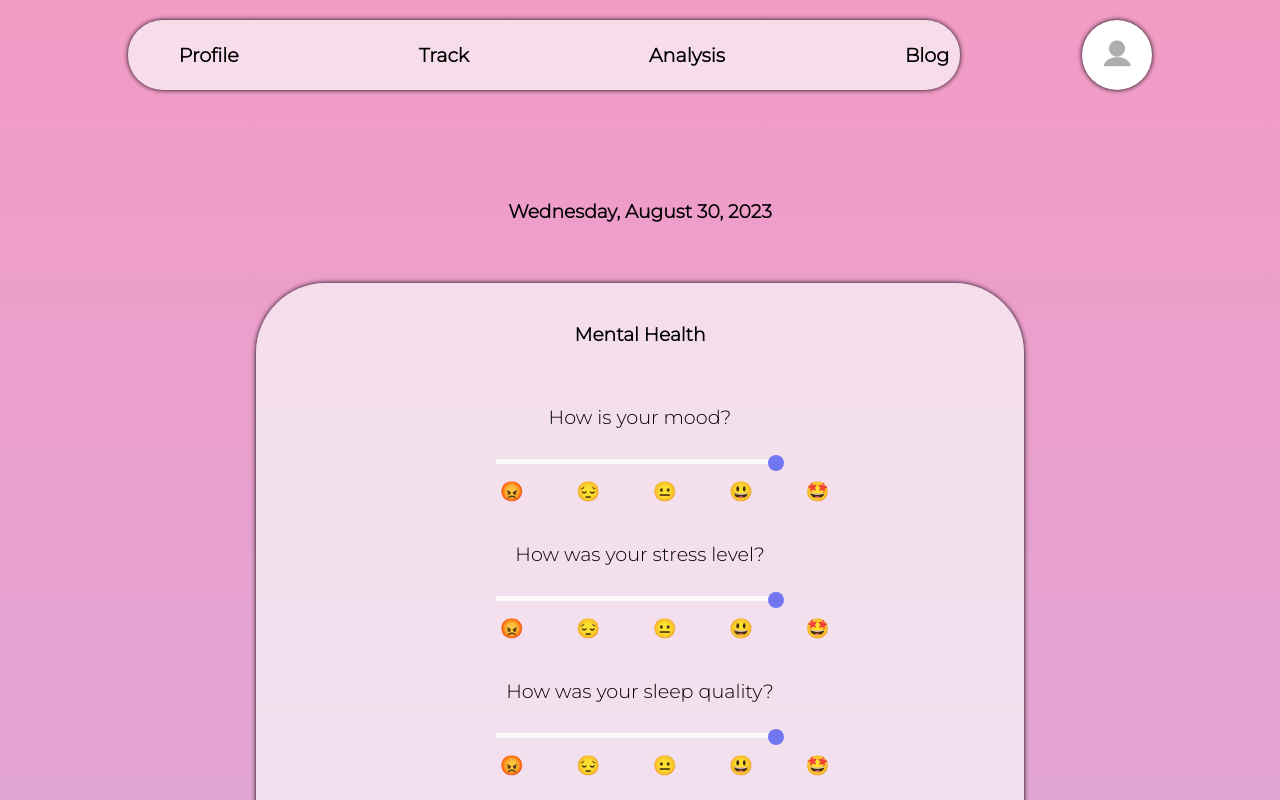
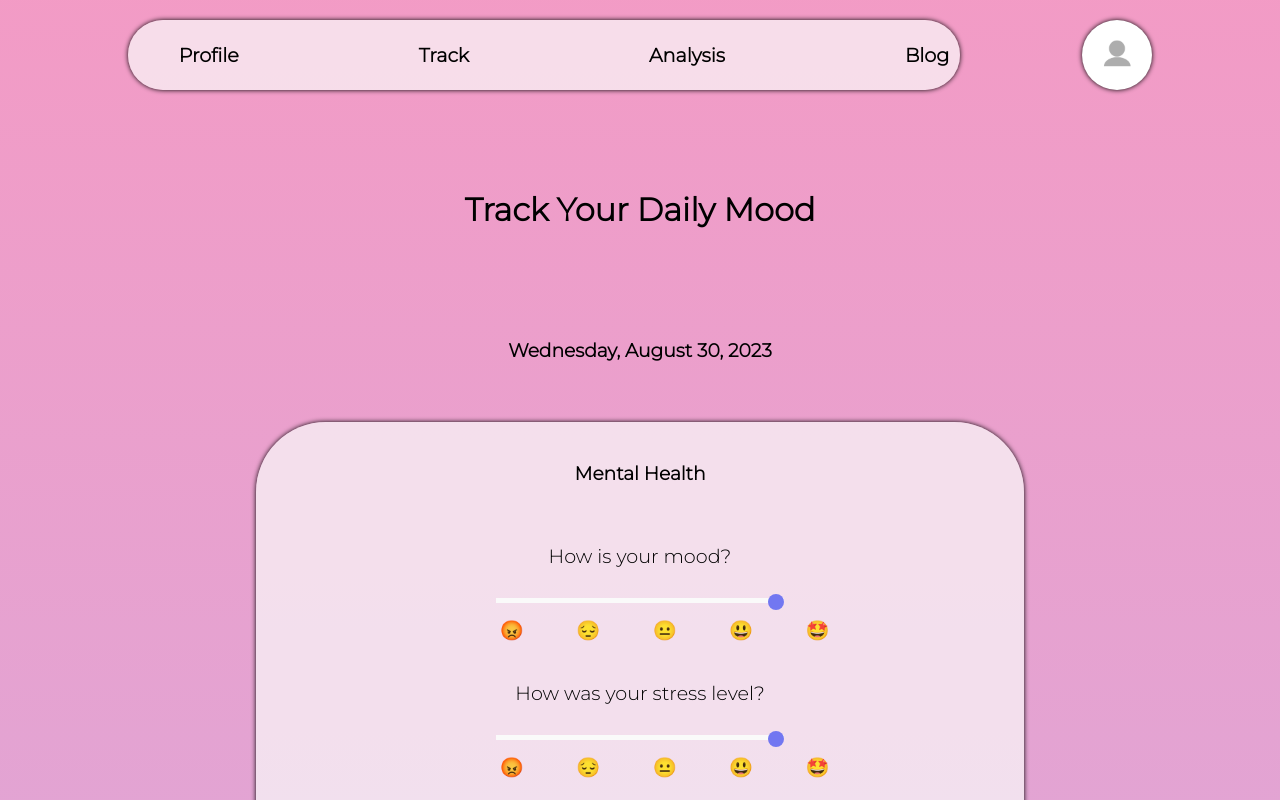
Before and after one commit to aanckr/co2-final-project, a React (Create React App) app: page /Track/1 in a window 1280 px wide. Shown: the top 800 px of the page. Built offline with nearby package versions, Linux system fonts and the light colour scheme; no server answers.

Commit message:
Added Footer Component

```diff
--- a/src/Track.js
+++ b/src/Track.js
@@ -2,7 +2,7 @@ import Header from './Header';
 import MentalHealth from './MentalHealth';
 import StudyAndWorkload from './StudyAndWorkload';
 import Lifestyle from './Lifestyle';
-import Footer from './Footer'
+import Footer from './Footer';
 import "./Track.css";
 import { useState, useEffect } from 'react';
 import { useParams } from 'react-router-dom';
@@ -97,8 +97,10 @@ function Track(){
         <div className='color'>
 
             <Header/>
+
             {!formSubmitted ? (
                 <div>
+                    <h1>Track Your Daily Mood</h1>
                     <span>
                         <h3 id='date'>{now}</h3>
                     </span>
@@ -110,7 +112,7 @@ function Track(){
             ) : (
                 <div>
                     <span>
-                            <h3 id='date'>{now}</h3>
+                        <h3 id='date'>{now}</h3>
                     </span>
                     <h1>Daily Form Done!</h1>
                 </div>
```
